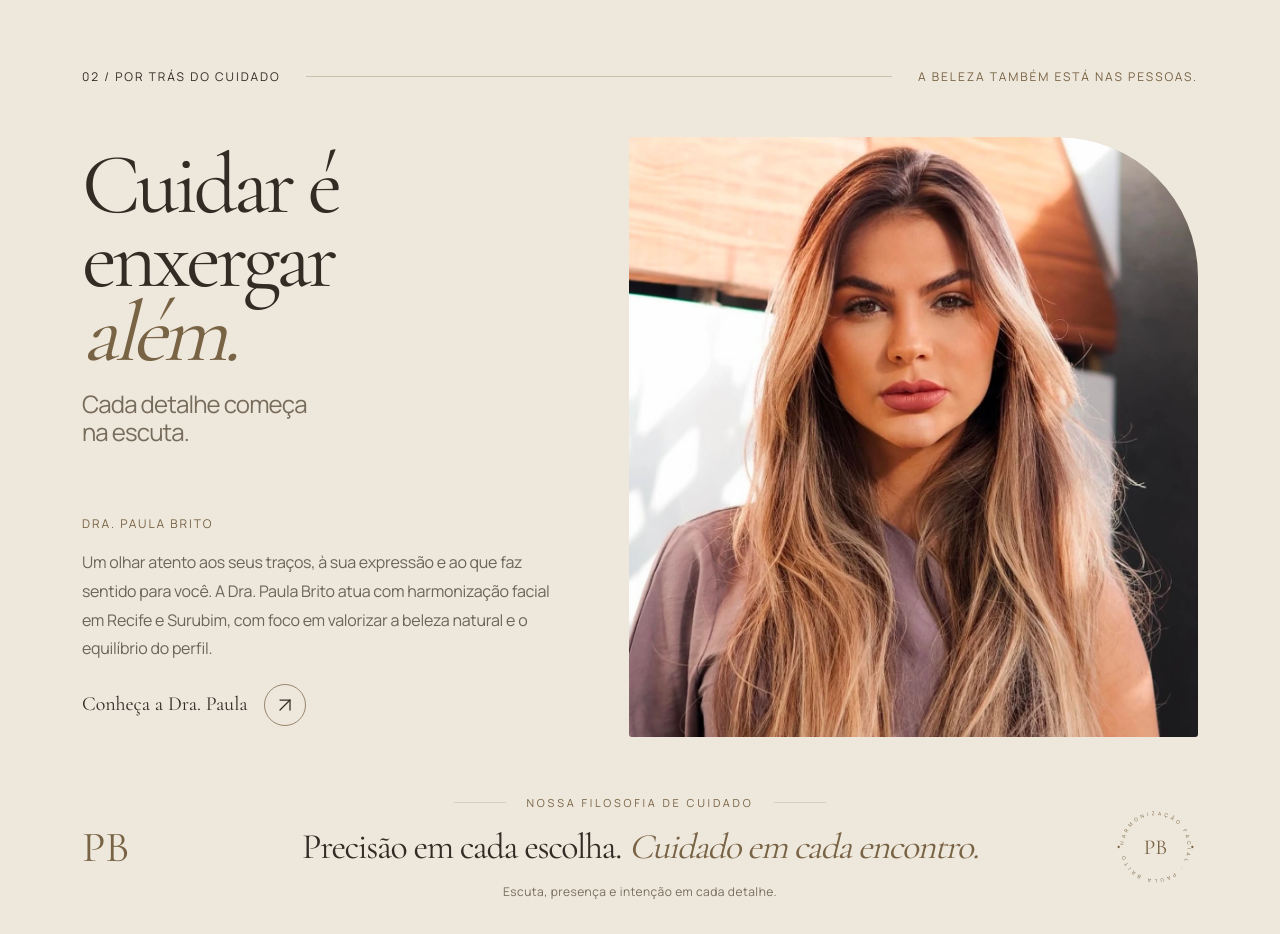
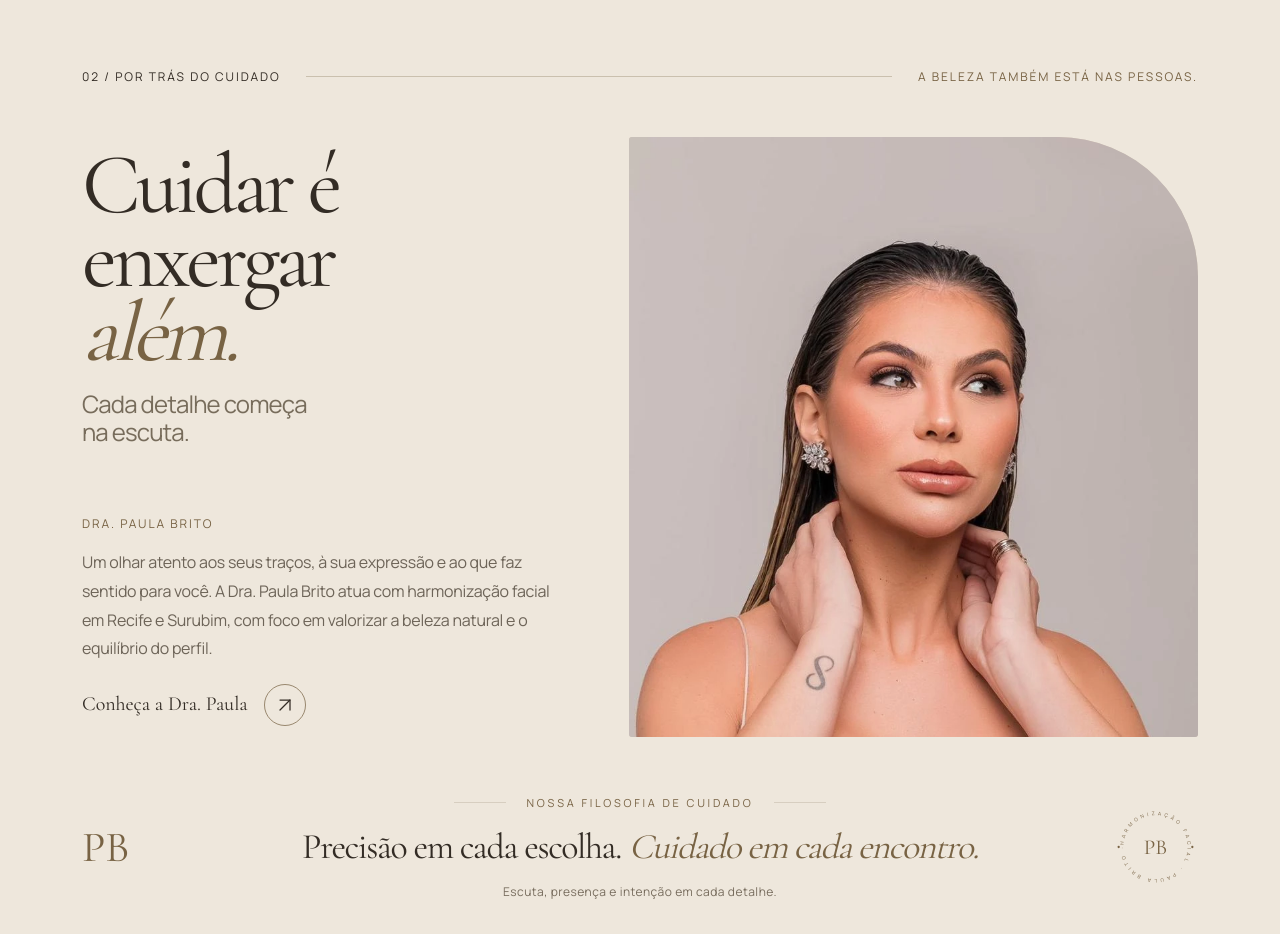
Before and after one commit to brunogbarbosa/dra-paula-brito, a Next.js app: page / in a window 1280 px wide. Shown: the part 1740-2674 px from the top of the page. Built offline with nearby package versions, Linux system fonts and the light colour scheme; no server answers.

Commit message:
fix: atualizar retrato da secao por tras do cuidado

```diff
--- a/components/author-chapter.tsx
+++ b/components/author-chapter.tsx
@@ -47,7 +47,7 @@ export function AuthorChapter() {
       <figure className={styles.photo} data-author-motion="photo">
         <Image
           src={site.images.about}
-          alt="Retrato da Dra. Paula Brito com blusa em tom malva"
+          alt="Retrato da Dra. Paula Brito com roupa branca e as mãos próximas ao rosto"
           fill
           sizes="(max-width: 700px) 88vw, 46vw"
         />
--- a/data/site.ts
+++ b/data/site.ts
@@ -9,7 +9,7 @@ export const site = {
   instagram: 'https://www.instagram.com/drapaulabrito_/', instagramHandle: '@drapaulabrito_',
   philosophy: ['BELEZA', 'COM', 'IDENTIDADE.'],
   colors: { paper: '#f6f2ea', ink: '#352c27', taupe: '#786856', champagne: '#c3a77b', dark: '#2d2823' },
-  images: { hero: '/images/paula-clinica-hq.webp', about: '/images/paula-por-tras-do-cuidado.webp', beauty: '/images/paula-cuidado.webp' },
+  images: { hero: '/images/paula-clinica-hq.webp', about: '/images/paula-por-tras-do-cuidado-retrato.webp', beauty: '/images/paula-cuidado.webp' },
   procedures: [
     { name: 'Perfiloplastia', description: 'Um olhar para a relação entre nariz, lábios e mento, respeitando as proporções do seu rosto.', image: '/images/resultado-perfil.webp' },
     { name: 'Preenchimento labial', description: 'Contorno e proporção em um planejamento que considera o desenho natural dos seus lábios.', image: '/images/resultado-labios.webp' },
```
Also changed, not shown: public/images/paula-por-tras-do-cuidado-retrato.webp (added).
